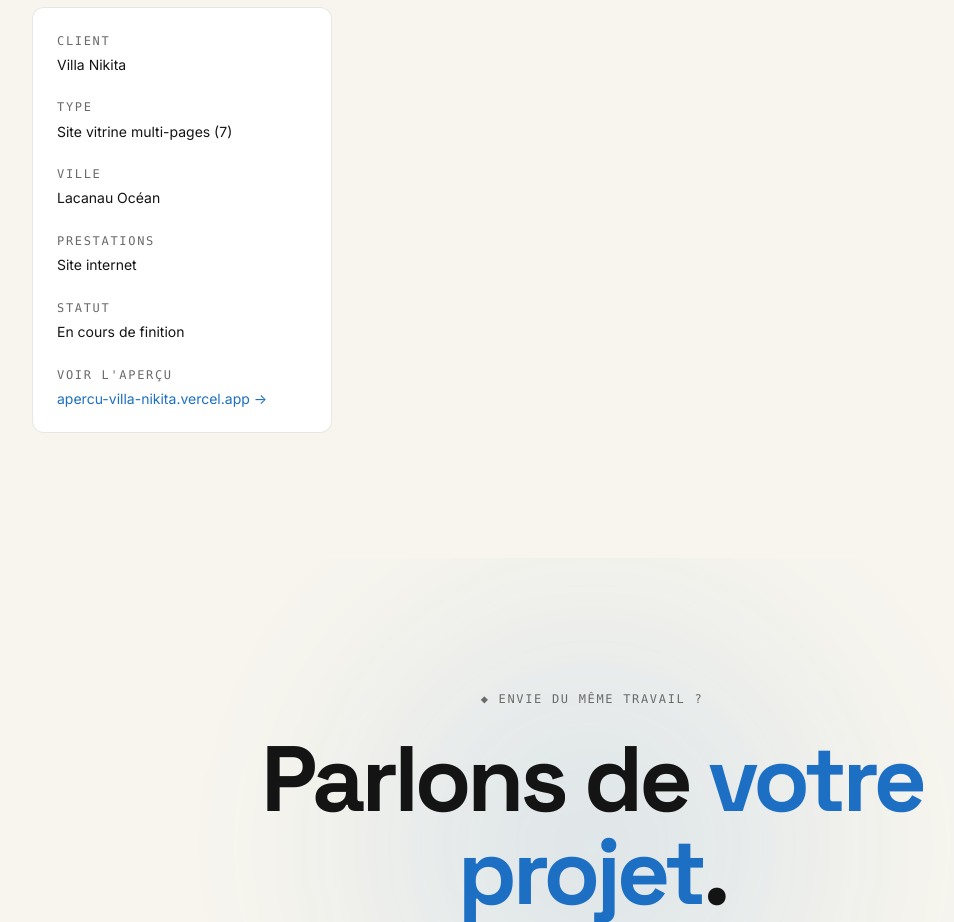
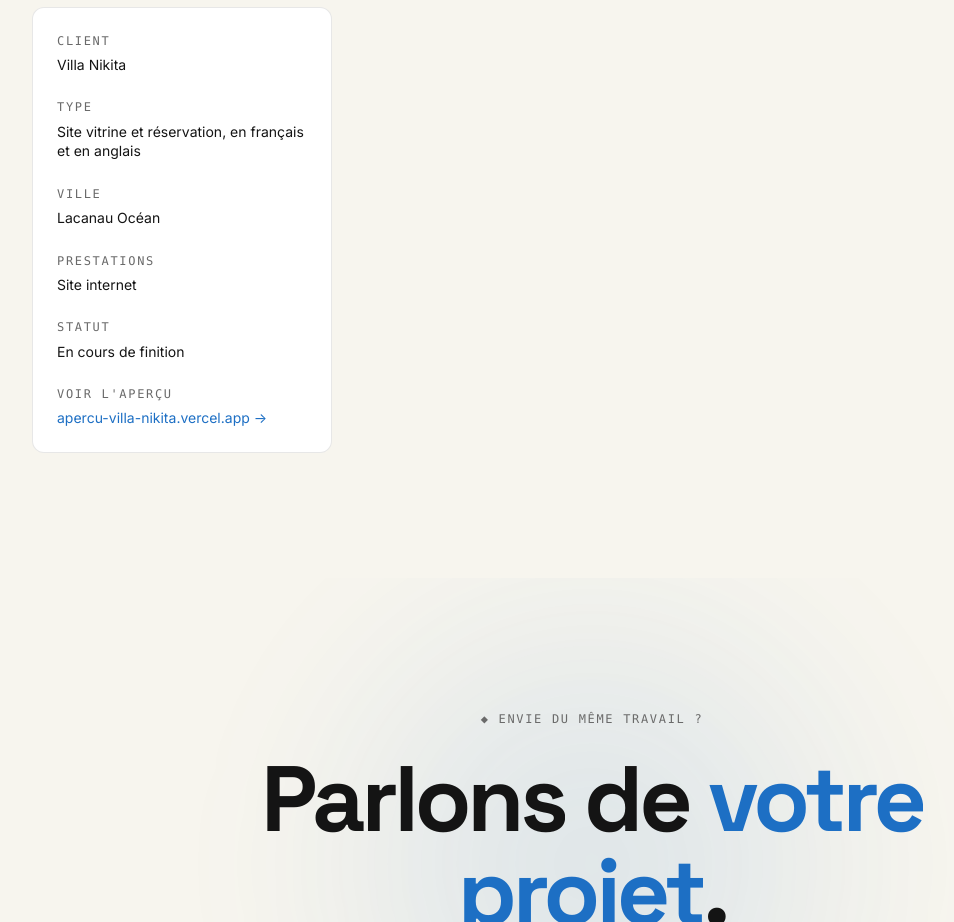
Before and after one commit to nathanfritschpro/trame-site, a plain HTML site: page projets/villa-nikita.html in a window 1280 px wide. Shown: the part 1220-2142 px from the top of the page, without its empty margins (48-1002 px from the left). Drawn offline with Linux system fonts and the light colour scheme.

Commit message:
Villa Nikita : captures à jour (menu actuel) et fiche projet corrigée
Co-Authored-By: Claude Opus 5.5 <noreply@anthropic.com>

```diff
--- a/projets/villa-nikita.html
+++ b/projets/villa-nikita.html
@@ -69,7 +69,7 @@
   <aside class="case-side">
     <dl>
       <div><dt>Client</dt><dd>Villa Nikita</dd></div>
-      <div><dt>Type</dt><dd>Site vitrine multi-pages (7)</dd></div>
+      <div><dt>Type</dt><dd>Site vitrine et réservation, en français et en anglais</dd></div>
       <div><dt>Ville</dt><dd>Lacanau Océan</dd></div>
       <div><dt>Prestations</dt><dd>Site internet</dd></div>
       <div><dt>Statut</dt><dd>En cours de finition</dd></div>
```
Also changed, not shown: assets/screenshots/villa-nikita.jpg, assets/tiles/villa-nikita-mobile.jpg, assets/tiles/villa-nikita-ordi.jpg.
